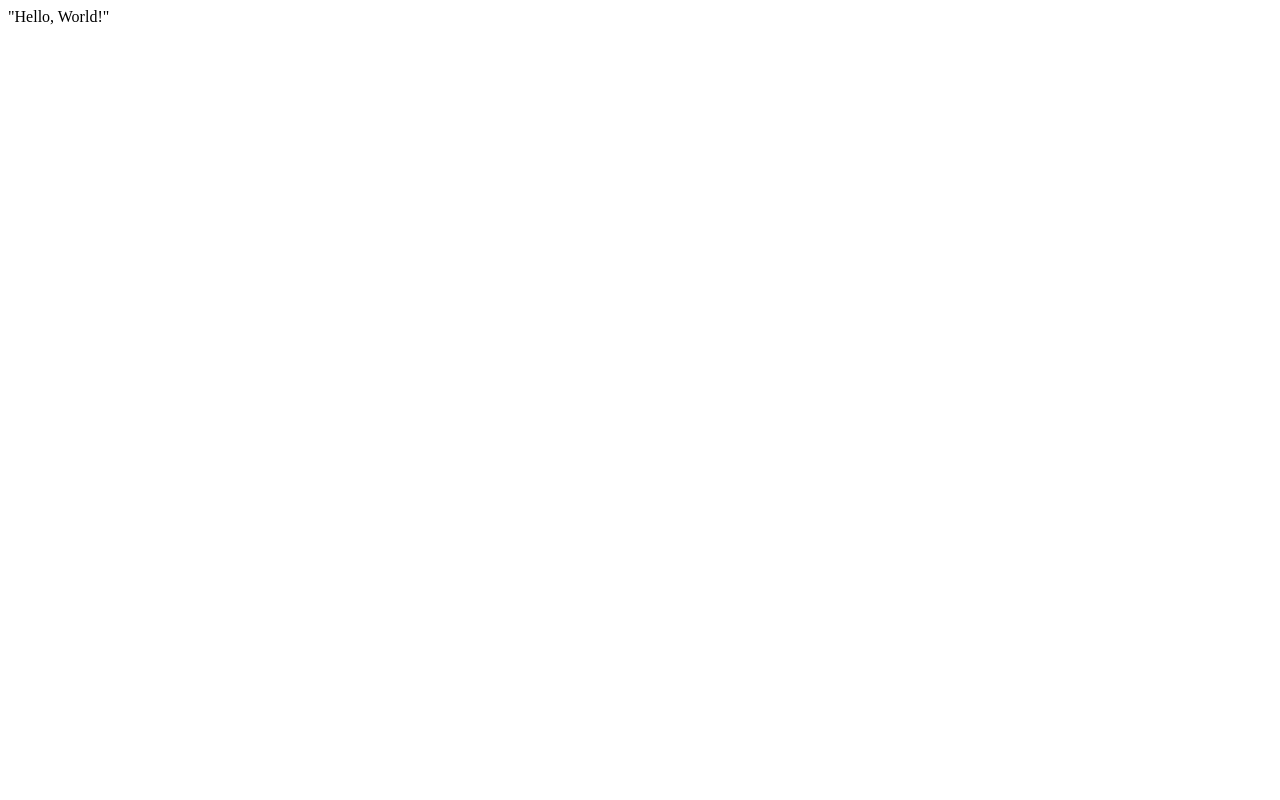
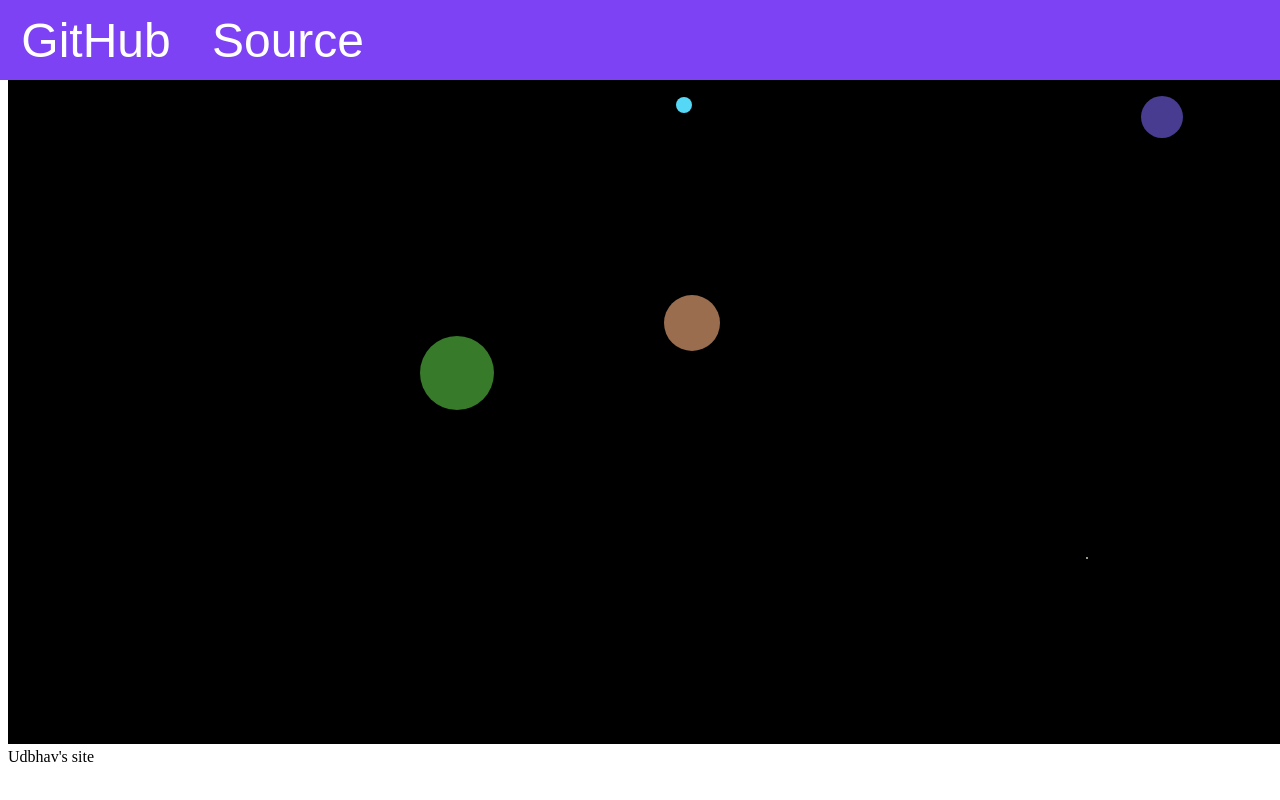
Before and after one commit to udbhavs/udbhavs.github.io, a plain HTML site: page index.html in a window 1280 px wide. Drawn offline with Linux system fonts and the light colour scheme.

Commit message:
Changes to index.html

```diff
--- a/index.html
+++ b/index.html
@@ -1 +1,26 @@
-"Hello, World!"
+<!DOCTYPE html>
+<html>
+    <head>
+        <title>Udbhav</title>
+        <script src="js/main.js"></script>
+        <link rel="stylesheet" href="css/root.css"/>
+        <link rel="stylesheet" href="css/header.css"/>
+        <link rel="stylesheet" href="css/pages.css"/>
+    </head>
+    <body>
+        <div id="main">
+            <div id="header">
+                <div class="header-option">GitHub</div>
+                <div class="header-option">Source</div>
+            </div>
+            <div id="pages">
+                <div id="front-page" class="page">
+                    <canvas id="front-canvas"></canvas>
+                    <div id="front-page-container">
+                        <div id="front-page-text">Udbhav's site</div>
+                    </div>
+                </div>
+            </div>
+        </div>
+    </body>
+</html>
```
